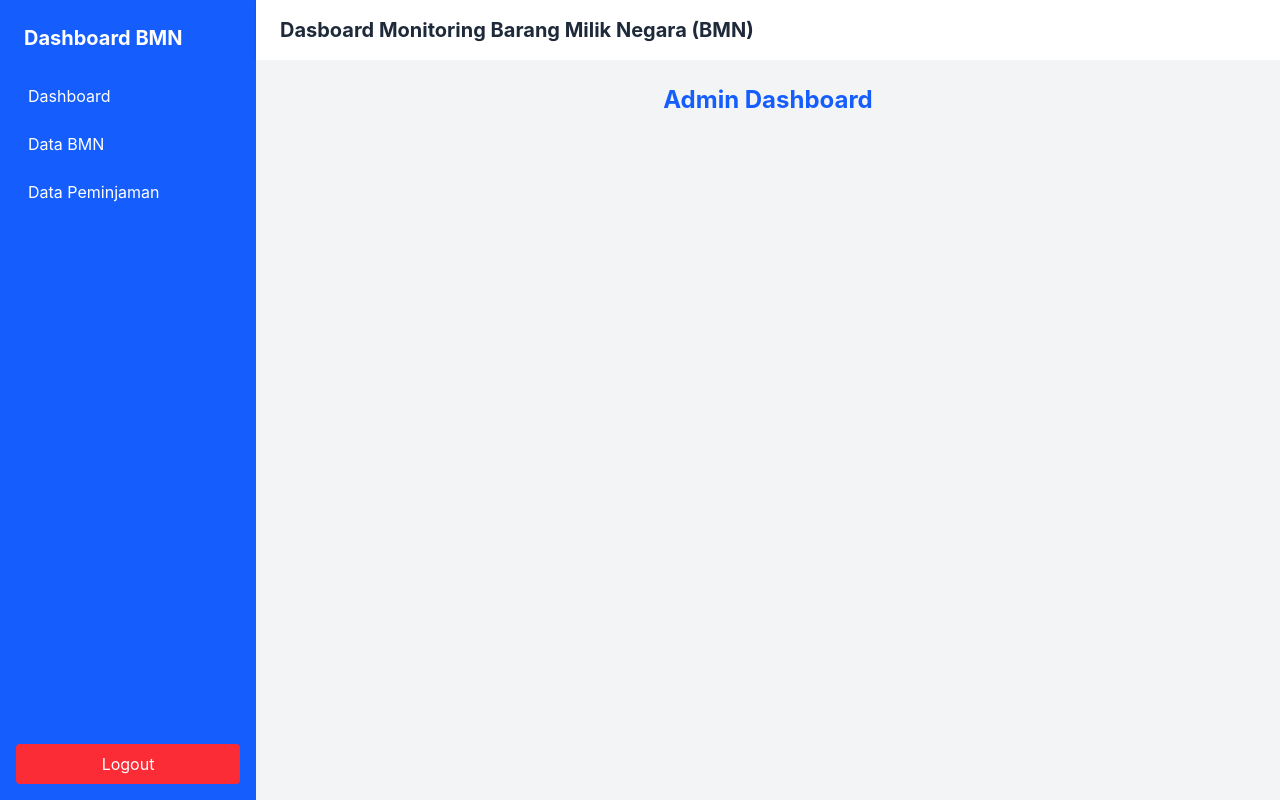
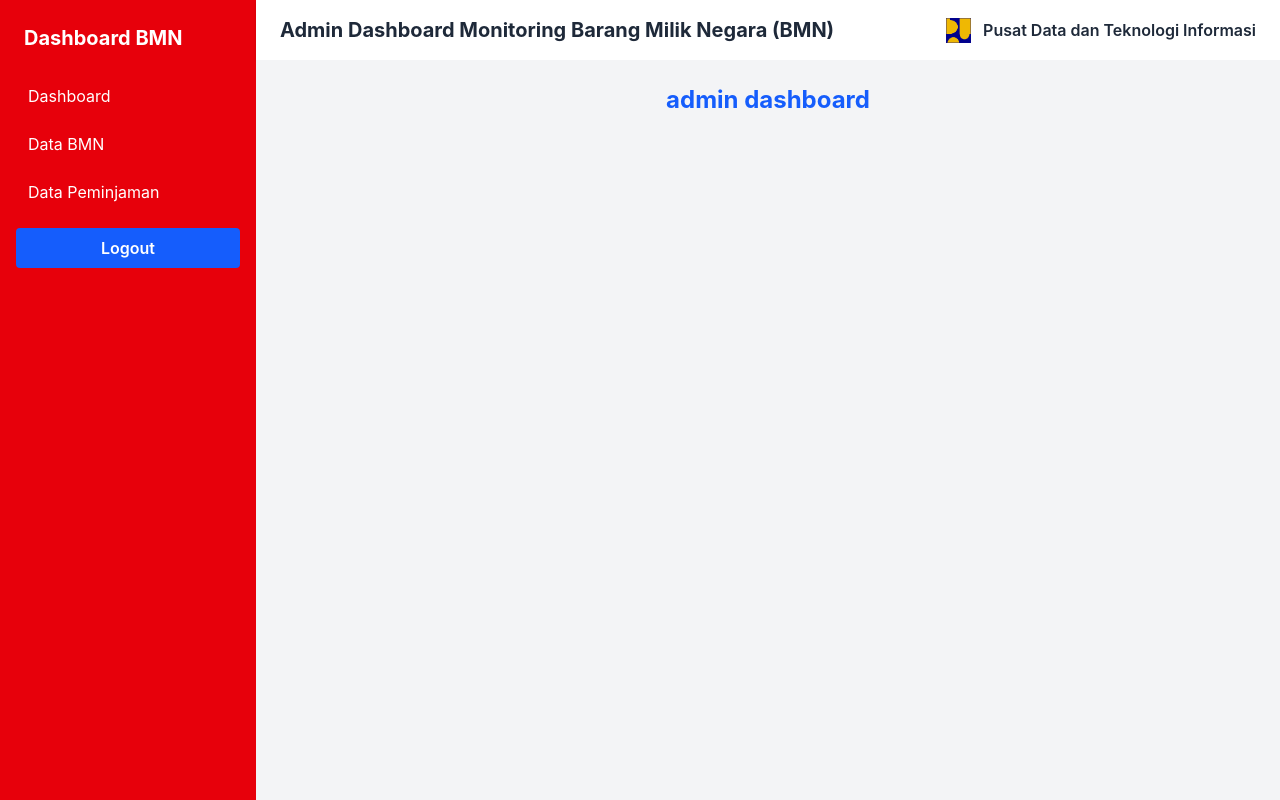
Before and after one commit to NayyaraMarshall/bmn-dashboard, a Next.js app: page /admin/dashboard in a window 1280 px wide. Built offline with nearby package versions, Linux system fonts and the light colour scheme.

Commit message:
modify sidebar and header

```diff
--- a/app/admin-login/page.tsx
+++ b/app/admin-login/page.tsx
@@ -47,7 +47,7 @@ export default function AdminLoginPage() {
           />
           <button
             type="submit"
-            className="w-full font-semibold bg-green-500 text-white py-2 rounded-lg hover:bg-green-600 cursor-pointer">Login
+            className="w-full font-semibold bg-red-500 text-white py-2 rounded-lg hover:bg-red-600 cursor-pointer">Login
           </button>
         </form>
       </div>
--- a/app/admin/bmn/page.tsx
+++ b/app/admin/bmn/page.tsx
@@ -0,0 +1,5 @@
+export default function AdminBMNPage() {
+  return (
+     <div className="text-center text-2xl font-bold text-blue-600">admin bmn</div>
+  );
+}
--- a/app/admin/dashboard/page.tsx
+++ b/app/admin/dashboard/page.tsx
@@ -1,5 +1,5 @@
 export default function AdminDashboard() {
   return (
-    <div className="text-center text-2xl font-bold text-blue-600">Admin Dashboard</div>
+    <div className="text-center text-2xl font-bold text-blue-600">admin dashboard</div>
   );
 }
--- a/app/admin/peminjaman/page.tsx
+++ b/app/admin/peminjaman/page.tsx
@@ -0,0 +1,5 @@
+export default function AdminPeminjamanPage() {
+  return (
+     <div className="text-center text-2xl font-bold text-blue-600">admin peminjaman</div>
+  );
+}
--- a/app/page.tsx
+++ b/app/page.tsx
@@ -32,7 +32,7 @@ export default function LoginPage() {
         {/* Admin */}
           <button
             onClick={() => router.push('/admin-login')}
-            className="w-full font-semibold bg-green-500 text-white py-2 rounded-lg hover:bg-green-600 cursor-pointer mt-4">Login sebagai Admin
+            className="w-full font-semibold bg-red-500 text-white py-2 rounded-lg hover:bg-red-600 cursor-pointer mt-4">Login sebagai Admin
           </button>
       </div>
     </div>
--- a/app/user/bmn/page.tsx
+++ b/app/user/bmn/page.tsx
@@ -0,0 +1,5 @@
+export default function UserBMNPage() {
+  return (
+     <div className="text-center text-2xl font-bold text-green-600">user bmn</div>
+  );
+}
--- a/app/user/dashboard/page.tsx
+++ b/app/user/dashboard/page.tsx
@@ -1,5 +1,5 @@
 export default function UserDashboardPage() {
   return (
-     <div className="text-center text-2xl font-bold text-green-600">User Dashboard</div>
+     <div className="text-center text-2xl font-bold text-green-600">user dashboard</div>
   );
 }
--- a/components/Header.tsx
+++ b/components/Header.tsx
@@ -1,7 +1,16 @@
 export default function Header({ title, role }: { title: string; role: "admin" | "user" }) {
   return (
     <header className="bg-white shadow px-6 py-4 flex justify-between items-center">
-      <h1 className="text-xl font-bold text-gray-800">Dasboard Monitoring Barang Milik Negara (BMN)</h1>
+      <h1 className="text-xl font-bold text-gray-800">
+        {role === "admin"
+          ? "Admin Dashboard Monitoring Barang Milik Negara (BMN)"
+          : "Dashboard Monitoring Barang Milik Negara (BMN)"}
+      </h1>
+
+      <div className="flex items-center space-x-3">
+        <img src="/logopu.png" alt="Logo Perusahaan" width={25} className="object-contain"/>
+        <h1 className="text-md font-semibold text-gray-800">Pusat Data dan Teknologi Informasi</h1>
+      </div>
     </header>
   );
 }
--- a/components/Sidebar.tsx
+++ b/components/Sidebar.tsx
@@ -1,51 +1,24 @@
 import Link from "next/link";
 
 export default function Sidebar({ role }: { role: "admin" | "user" }) {
+  const bgColor = role === "admin" ? "bg-red-600" : "bg-blue-600";
+  const hoverColor = role === "admin" ? "hover:bg-red-500" : "hover:bg-blue-500";
+
   return (
-    <aside className="w-64 h-screen bg-blue-600 text-white flex flex-col justify-between">
-      {/* Header Sidebar */}
+    <aside className={`w-64 h-screen ${bgColor} text-white flex flex-col`}>
       <div>
         <div className="p-6 text-xl font-bold">Dashboard BMN</div>
         <nav className="px-4">
           <ul className="space-y-2">
-            <li>
-              <Link
-                href={`/${role}/dashboard`}
-                className="block py-2 px-3 rounded hover:bg-blue-500"
-              >
-                Dashboard
-              </Link>
-            </li>
-            <li>
-              <Link
-                href={`/${role}/bmn`}
-                className="block py-2 px-3 rounded hover:bg-blue-500"
-              >
-                Data BMN
-              </Link>
-            </li>
-            {role === "admin" && (
-              <li>
-                <Link
-                  href="/admin/peminjaman"
-                  className="block py-2 px-3 rounded hover:bg-blue-500"
-                >
-                  Data Peminjaman
-                </Link>
-              </li>
-            )}
+            <li><Link href={`/${role}/dashboard`} className={`block py-2 px-3 rounded ${hoverColor}`}>Dashboard</Link></li>
+            <li><Link href={`/${role}/bmn`} className={`block py-2 px-3 rounded ${hoverColor}`}>Data BMN</Link></li>
+            {role === "admin" && <li><Link href="/admin/peminjaman" className={`block py-2 px-3 rounded ${hoverColor}`}>Data Peminjaman</Link></li>}
           </ul>
         </nav>
       </div>
-
-      {/* Logout (admin only) */}
-      {role === "admin" && (
-        <div className="p-4">
-          <button className="w-full bg-red-500 hover:bg-red-600 py-2 rounded">
-            Logout
-          </button>
-        </div>
-      )}
+      {role === "admin" && <div className="p-4">
+        <button className="w-full cursor-pointer font-semibold bg-blue-600 hover:bg-blue-500 py-2 rounded">Logout</button>
+        </div>}
     </aside>
   );
 }
```
Also changed, not shown: 1 other file (tests, documents, lock files or other folders).
